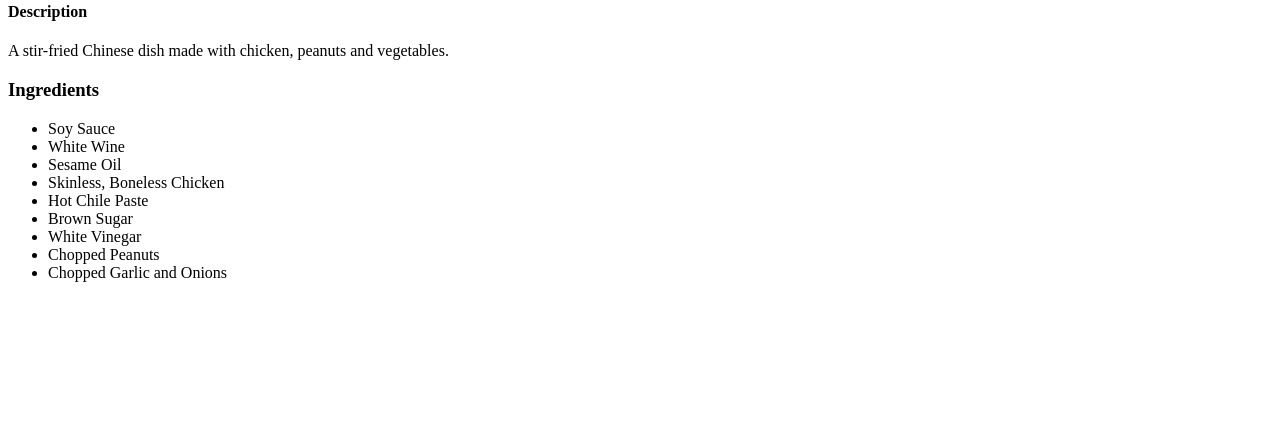
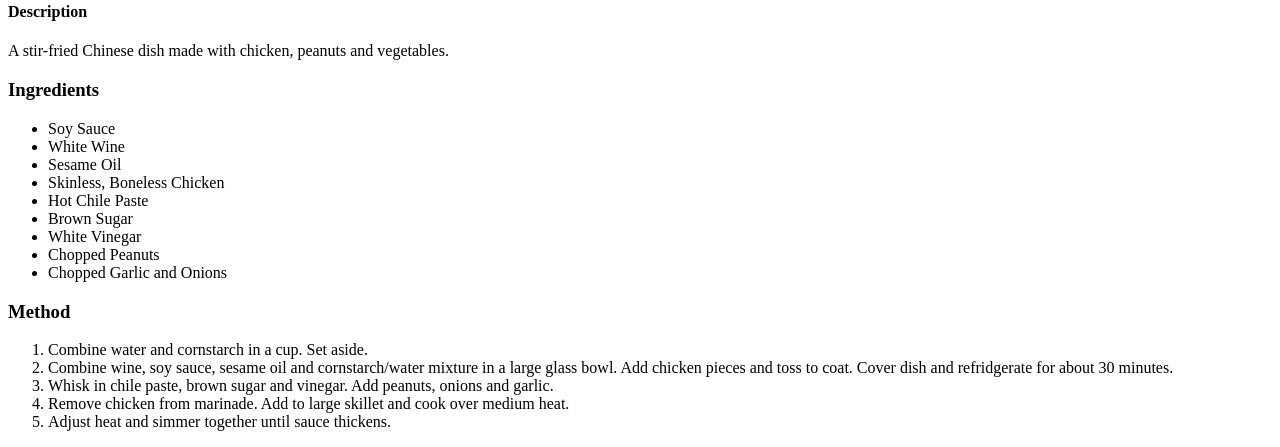
Before and after one commit to EdmundsOsaka/odin-recipes, a plain HTML site: page kungpaochicken.html in a window 1280 px wide. Shown: the part 402-849 px from the top of the page. Before the commit the page ends 800 px from the top, so only its background shows below. Drawn offline with Linux system fonts and the light colour scheme.

Commit message:
Write method of cooking

```diff
--- a/kungpaochicken.html
+++ b/kungpaochicken.html
@@ -26,6 +26,16 @@
 
     </ul>
 
+    <h3>Method</h3>
+
+    <ol>
+        <li>Combine water and cornstarch in a cup. Set aside.</li>
+        <li>Combine wine, soy sauce, sesame oil and cornstarch/water mixture in a large glass bowl. Add chicken pieces and toss to coat. Cover dish and refridgerate for about 30 minutes.</li>
+        <li>Whisk in chile paste, brown sugar and vinegar. Add peanuts, onions and garlic.</li>
+        <li>Remove chicken from marinade. Add to large skillet and cook over medium heat.</li>
+        <li>Adjust heat and simmer together until sauce thickens.</li>
+
+    </ol>
 
 </body>
 </html>
```
